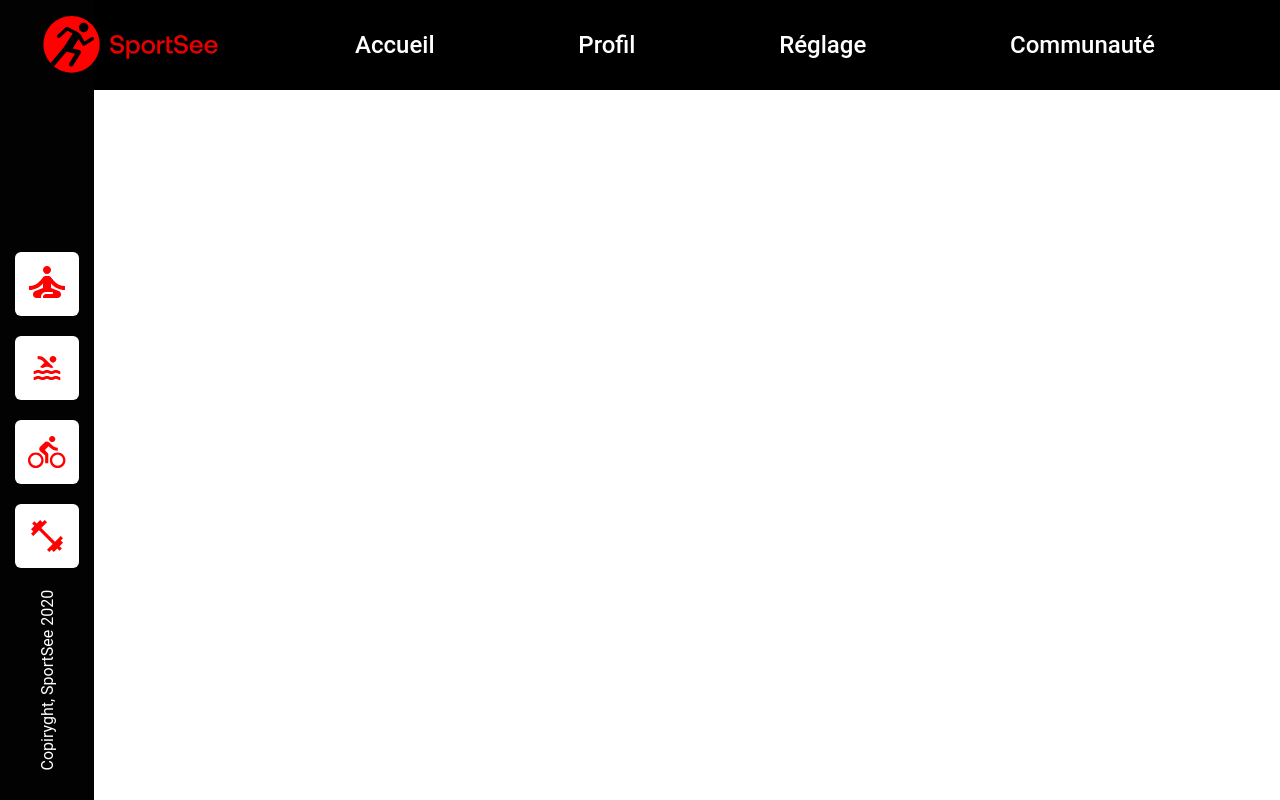
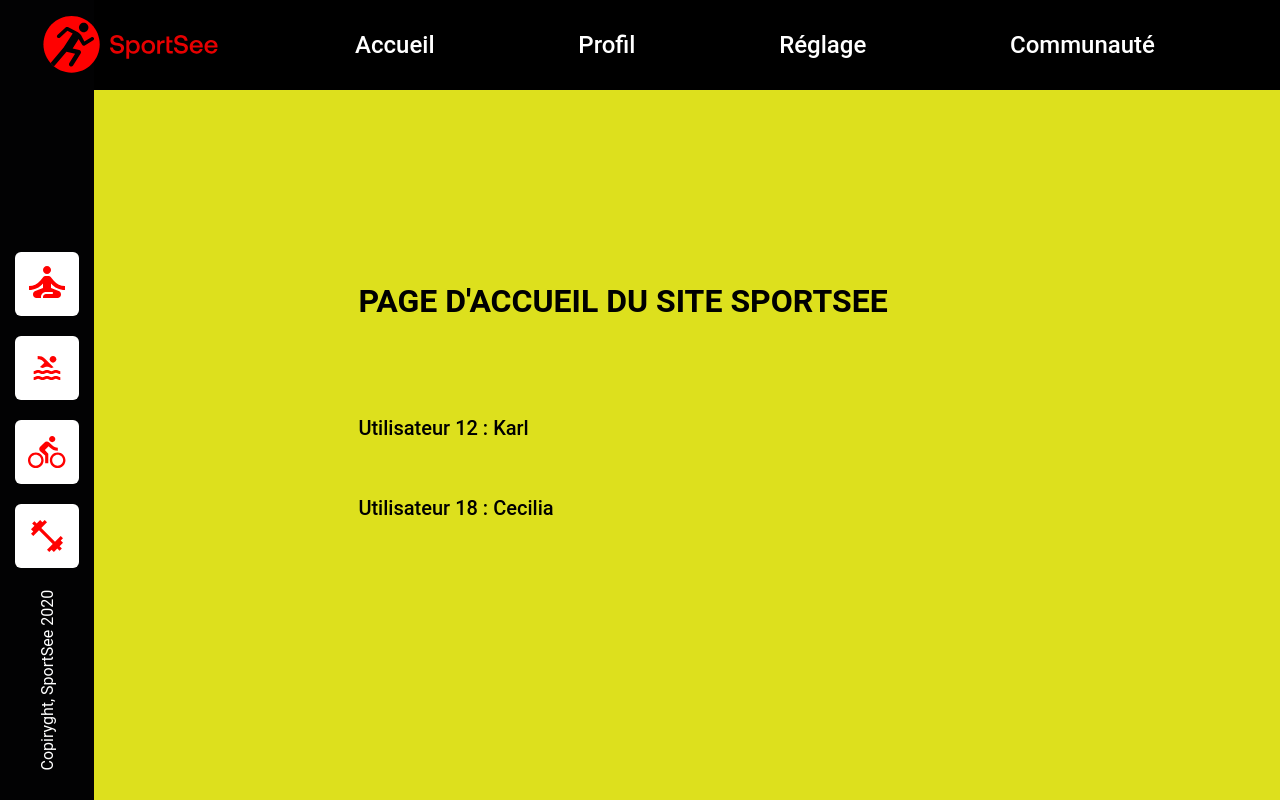
Before and after one commit to SaRvj/SatranaRavelojaona_12_13072021, a React (Create React App) app in the folder satranaravelojaona_12_13072021/: page / in a window 1280 px wide. Shown: the top 800 px of the page. Built offline with nearby package versions, Linux system fonts and the light colour scheme.

Commit message:
add users

```diff
--- a/satranaravelojaona_12_13072021/src/App.js
+++ b/satranaravelojaona_12_13072021/src/App.js
@@ -2,8 +2,10 @@
 import React from 'react'
 import { BrowserRouter as Router, Route, Routes } from 'react-router-dom'
 
+import HomePage from "./pages/HomePage";
 import Header from "../src/components/Header" ;
 import Aside from "../src/components/Aside" ;
+import Users from './pages/Users';
 
 
 function App() {
@@ -15,7 +17,8 @@
 
       <Routes>
 
-
+        <Route exact path="/" element={<HomePage />}/>
+        <Route path='/user/:id' element={<Users />} />
 
 
 
```
